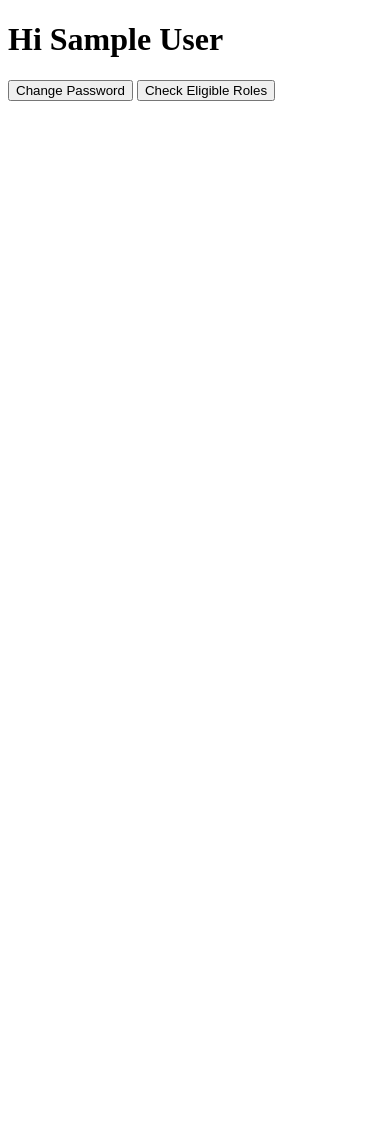
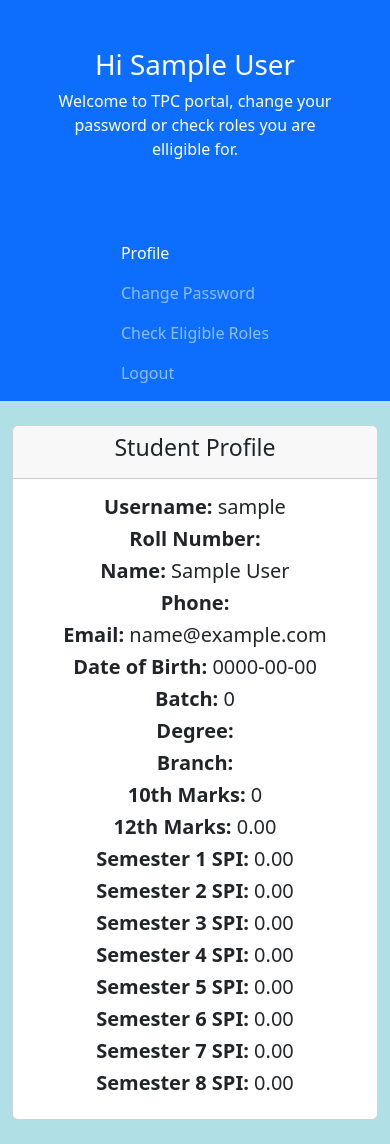
Before and after one commit to lalit-03/dblab_project, a PHP site: page /student_page.php in a window 390 px wide. Before the commit the page ends 101 px from the top, so only its background shows below. Run offline with PHP 8.4, Linux system fonts and the light colour scheme; the visitor is signed in with stand-in values (Sample User, id 1).

Commit message:
Added Student Profile

```diff
--- a/student_page.php
+++ b/student_page.php
@@ -3,18 +3,95 @@
 $stud = $conn->query("select * from Student where username='".$_SESSION['username']."';");
 if($stud->num_rows==0)die();
 $res = $stud->fetch_assoc();
+$username = $res['username'];
+$RollNumber = $res['RollNumber'];
+$student_name = $res['student_name'];
+$student_phone = $res['student_phone'];
+$student_email = $res['student_email'];
+$DoB = $res['DoB'];
+$Batch = $res['Batch'];
+$degree = $res['degree'];
+$branch = $res['branch'];
+$marks_10 = $res['marks_10'];
+$marks_12 = $res['marks_12'];
+$sem1_spi = $res['sem1_spi'];
+$sem2_spi = $res['sem2_spi'];
+$sem3_spi = $res['sem3_spi'];
+$sem4_spi = $res['sem4_spi'];
+$sem5_spi = $res['sem5_spi'];
+$sem6_spi = $res['sem6_spi'];
+$sem7_spi = $res['sem7_spi'];
+$sem8_spi = $res['sem8_spi'];
+// $placed_company = $res['placed_company'];
+// $ctc = $res['ctc'];
+// $password = $res['password'];
+
 ?>
 <!DOCTYPE html>
 <html lang="en">
 <head>
-    <meta charset="UTF-8">
-    <meta http-equiv="X-UA-Compatible" content="IE=edge">
-    <meta name="viewport" content="width=device-width, initial-scale=1.0">
     <title>Student Dashboard</title>
+    <meta charset="utf-8">
+	<meta name="viewport" content="width=device-width, initial-scale=1">
+	<link href="bootstrap-5.3.0-alpha2-dist/css/bootstrap.min.css" rel="stylesheet">
+	<script src="bootstrap-5.3.0-alpha2-dist/js/bootstrap.bundle.min.js"></script>
 </head>
-<body>
+<body style="background-color:powderblue;">
+<div class="container-fluid p-5 bg-primary text-white text-center">
     <h1>Hi <?php echo $res['student_name'];?></h1>
-<a href="student_passwd.php?id=<?php echo $_SESSION['username']?>"><button>Change Password</button></a>
-<a href="student_role_applications.php?id=<?php echo $_SESSION['username'] ?>"><button>Check Eligible Roles</button></a>
+    <p>Welcome to TPC portal, change your password or check roles you are elligible for.</p>
+</div>
+<nav class="navbar navbar-expand-sm bg-primary navbar-dark justify-content-center">
+			<ul class="navbar-nav">
+                <li class="nav-item">
+                    <a class="nav-link active" href="student_page.php">Profile</a>
+
+                </li>
+                <li class="nav-item">
+                    <a class="nav-link" href="student_passwd.php?id=<?php echo $_SESSION['username']?>">Change Password</a>
+                    <!-- <a class="nav-link active" href="company_page.php">Create Offers</a> -->
+                </li>
+                <li class="nav-item">
+                    <a class="nav-link" href="student_role_applications.php?id=<?php echo $_SESSION['username'] ?>">Check Eligible Roles</a>
+                    <!-- <a class="nav-link" href="company_roles.php">Previous Offers</a> -->
+                </li>
+                <li>
+                    <a class="nav-link" href="logout_testing.php">Logout</a>
+                </li>
+            </ul>
+	</nav>
+    <div class="container mt-4">
+		<div class="row">
+			<div class="col-md-4 offset-md-4">
+				<div class="card">
+					<div class="card-header text-center">
+						<h3>Student Profile</h3>
+					</div>
+					<div class="card-body text-center">
+						<h5><strong>Username:</strong> <?php echo $username; ?></h5>
+						<h5><strong>Roll Number: </strong><?php echo $RollNumber; ?></h5>
+						<h5><strong>Name: </strong><?php echo $student_name; ?></h5>
+						<h5><strong>Phone: </strong><?php echo $student_phone; ?></h5>
+						<h5><strong>Email: </strong><?php echo $student_email; ?></h5>
+						<h5><strong>Date of Birth: </strong><?php echo $DoB; ?></h5>
+						<h5><strong>Batch: </strong><?php echo $Batch; ?></h5>
+						<h5><strong>Degree: </strong><?php echo $degree; ?></h5>
+						<h5><strong>Branch: </strong><?php echo $branch; ?></h5>
+						<h5><strong>10th Marks: </strong><?php echo $marks_10; ?></h5>
+						<h5><strong>12th Marks: </strong><?php echo $marks_12; ?></h5>
+						<h5><strong>Semester 1 SPI: </strong><?php echo $sem1_spi; ?></h5>
+						<h5><strong>Semester 2 SPI: </strong><?php echo $sem2_spi; ?></h5>
+						<h5><strong>Semester 3 SPI: </strong><?php echo $sem3_spi; ?></h5>
+						<h5><strong>Semester 4 SPI: </strong><?php echo $sem4_spi; ?></h5>
+						<h5><strong>Semester 5 SPI: </strong><?php echo $sem5_spi; ?></h5>
+						<h5><strong>Semester 6 SPI: </strong><?php echo $sem6_spi; ?></h5>
+						<h5><strong>Semester 7 SPI: </strong><?php echo $sem7_spi; ?></h5>
+						<h5><strong>Semester 8 SPI: </strong><?php echo $sem8_spi; ?></h5>
+					</div>
+				</div>
+			</div>
+		</div>
+	</div>
+    <br>
 </body>
 </html>
```
Also changed, not shown: student_registration.php (+56 -23 lines).
